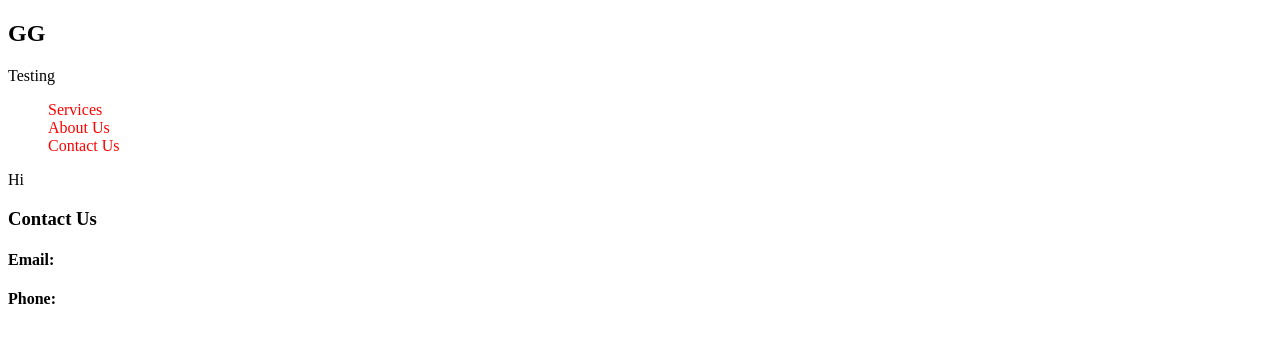
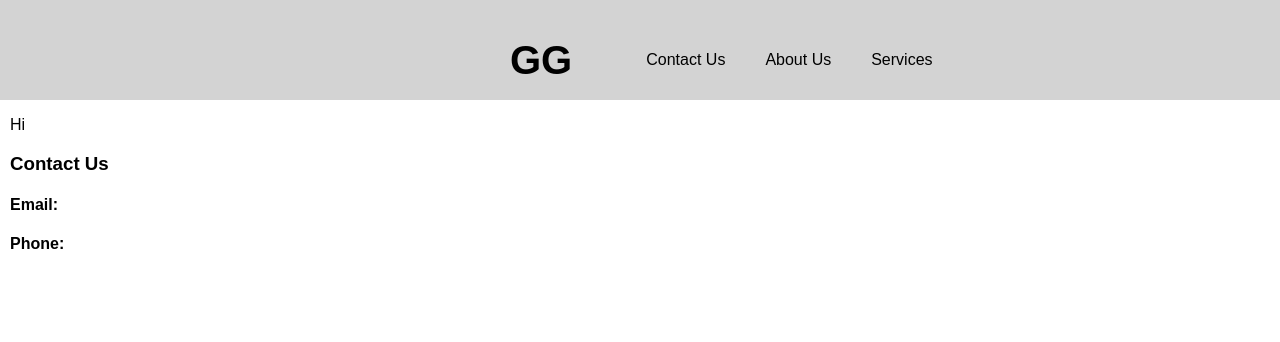
Before and after one commit to sirrac/gg.github.io, a plain HTML site: page index.html in a window 1280 px wide. Drawn offline with Linux system fonts and the light colour scheme; a web font is replaced by a local one.

Commit message:
Updated navbar

```diff
--- a/CSS/style.css
+++ b/CSS/style.css
@@ -1,6 +1,46 @@
-/*placeholder*/
+
 
 .nav-pointer {
     list-style-type: none;
-    color: red;
+    float: right;
+    align-items: right;
+    padding-right: 30px;
+
 }
+
+#nav-container {
+    width: 100%;
+    height: 100px;
+    background: #d3d3d3;
+    border-radius: 0px;
+
+
+}
+
+html, body {
+    margin: 0;
+    padding: 0;
+}
+
+#leftnavbar {
+    margin-left: 500px;
+}
+#rightnavbar {
+    margin-left: 500px;
+}
+
+.navigationcore {
+    display: inline-block;
+    margin: 5px;
+    padding-bottom: 50;
+
+}
+
+h1 {
+    font-size: 40px;
+}
+
+p, h1, h2, h3, h4, h5, h6, li, ul {
+    font-family: 'Libre Franklin', sans-serif;
+    margin-left: 10px;
+}
--- a/index.html
+++ b/index.html
@@ -5,23 +5,24 @@
 <meta name="viewport" content="width=device-width, initial-scale=1.0">
 <title>GGSOLUTIONS</title>
 <link rel="stylesheet" href="css/style.css">
+<link href="https://fonts.cdnfonts.com/css/libre-franklin" rel="stylesheet">
+
 </head>
 <body>
     <nav>
-        <div class = "container">
-            <div class = "leftclassbar">
+        <div id = "nav-container">
+            <div class = "navigationcore" id = leftnavbar>
                 <h1> GG</h1>
-                <p> Testing</p>
             </div>
 
-            <section class = "navigationcore">
+            <div class = "navigationcore">
                 <ul>
                     <li id="nav-menu-item-1" class = "nav-pointer">Services</li>
                     <li id="nav-menu-item-2" class = "nav-pointer">About Us</li>
                     <li id="nav-menu-item-3" class = "nav-pointer">Contact Us</li>
                 </ul>
 
-            </section>
+            </div>
 
         </div>
     </nav>
```
